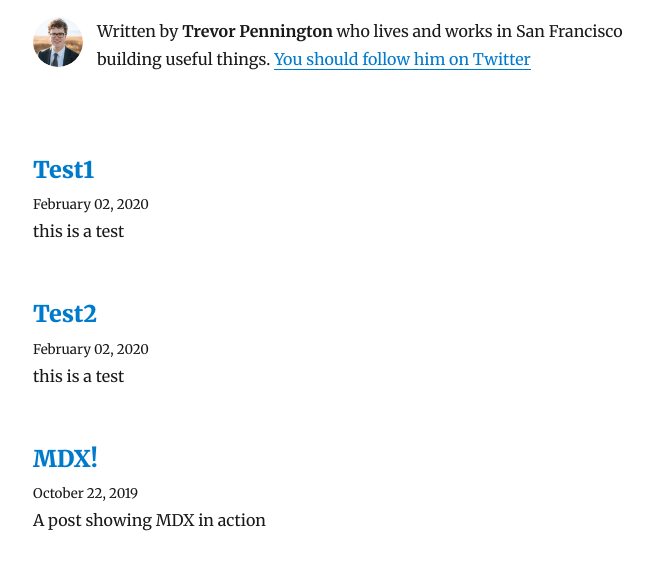
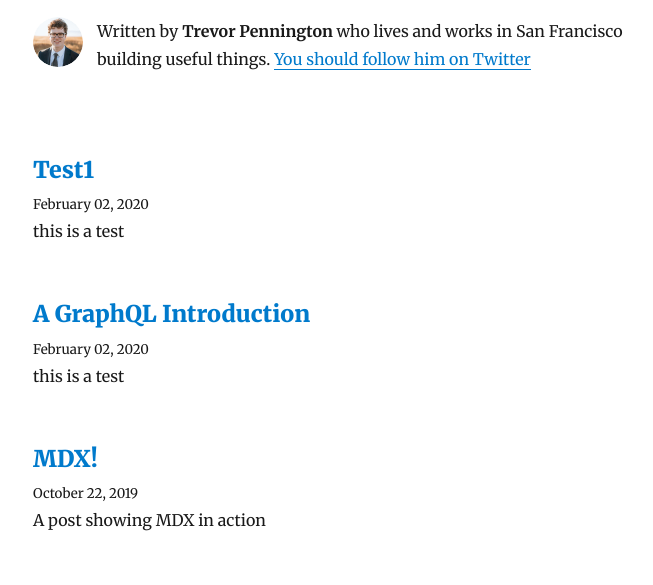
Before and after one commit to TrevPennington/TrevorPennington, a Gatsby site: page /blog/ in a window 1280 px wide. Shown: the part 207-792 px from the top of the page, without its empty margins (292-945 px from the left). Built offline with nearby package versions, Linux system fonts and the light colour scheme; Gatsby itself is replaced by a stand-in of ours; some packages are replaced by stand-ins of ours.

Commit message:
Update Blog “test1”

```diff
--- a/content/blog/test1.md
+++ b/content/blog/test1.md
@@ -1,7 +1,7 @@
 ---
 path: /feb
 date: 2020-02-02T01:51:57.340Z
-title: Test2
+title: A GraphQL Introduction
 description: this is a test
 ---
 Hello World!
```
